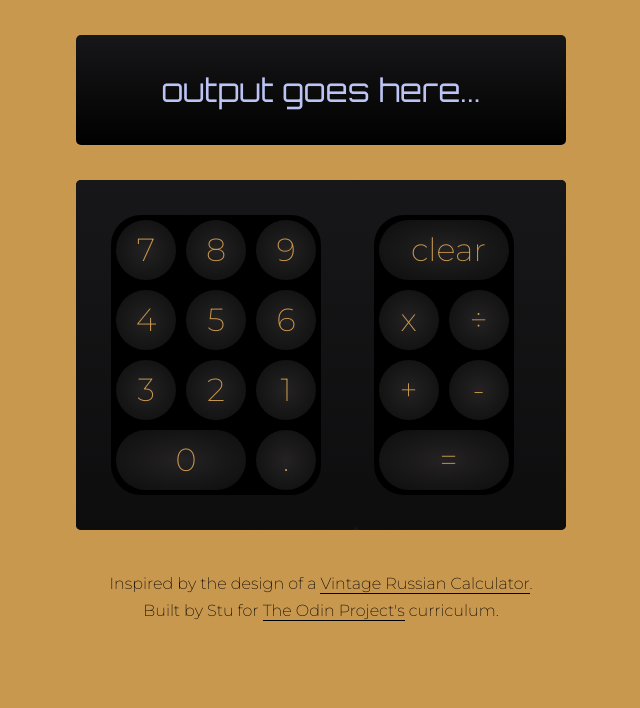
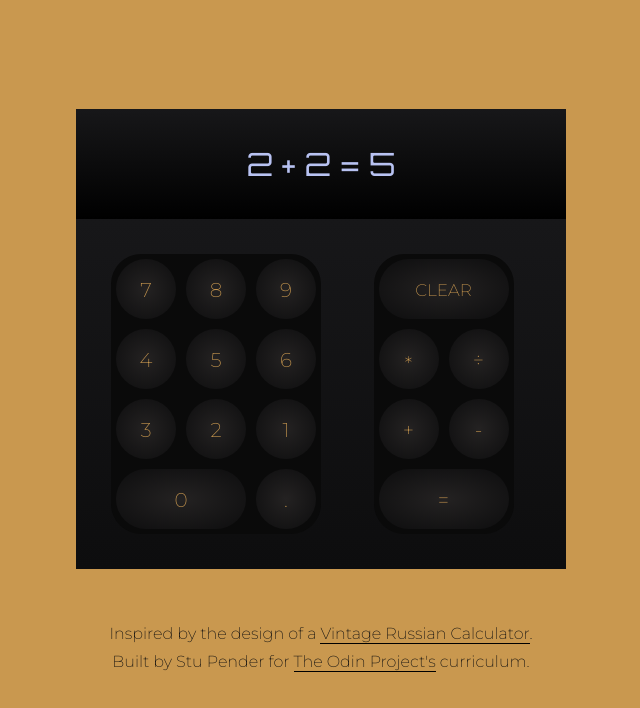
Before and after one commit to stupender/calculator, a plain HTML site: page index.html in a window 1280 px wide. Shown: the whole page, without its empty margins (319-959 px from the left). Drawn offline with Linux system fonts and the light colour scheme.

Commit message:
visual-tweaks

```diff
--- a/index.html
+++ b/index.html
@@ -3,7 +3,7 @@
     <head>
         <meta charset="utf-8">
         <meta name="viewport" content="width=device-width">
-        <title>Calculator</title>
+        <title>Calculator App</title>
         <script src="script.js"></script>
         <link href="style.css" rel="stylesheet" type="text/css">
         <link rel="preconnect" href="https://fonts.gstatic.com">
@@ -11,39 +11,42 @@
 
     </head>
     <body>
-        <div id='screen'>output goes here...</div>
+        <div id='vertical-center'>
+            <div id='flex-container'>
+                <div id='screen'>2 + 2 = 5</div>
                 <div id='container'>
                     <div class='buttons-left'>
                         <div class='button-holder-left'>
-                    <div class='button 7'><p class='btn-text'>7</p></div>
-                    <div class='button 7'><p class='btn-text'>8</p></div>
-                    <div class='button 7'><p class='btn-text'>9</p></div>
-                    <div class='button 7'><p class='btn-text'>4</p></div>
-                    <div class='button 7'><p class='btn-text'>5</p></div>
-                    <div class='button 7'><p class='btn-text'>6</p></div>
-                    <div class='button 7'><p class='btn-text'>3</p></div>
-                    <div class='button 7'><p class='btn-text'>2</p></div>
-                    <div class='button 7'><p class='btn-text'>1</p></div>
-                    <div class='button double-width 0'><p class='btn-text double-width-text'>0</p></div>
-                    <div class='button decimal'><p class='btn-text'>.</p></div>
+                            <button class='button 7'>7</button>
+                            <button class='button 8'>8</button>
+                            <button class='button 9'>9</button>
+                            <button class='button 4'>4</button>
+                            <button class='button 5'>5</button>
+                            <button class='button 6'>6</button>
+                            <button class='button 1'>3</button>
+                            <button class='button 2'>2</button>
+                            <button class='button 3'>1</button>
+                            <button class='button double-width 0'>0</button>
+                            <button class='button decimal'>.</button>
                         </div>
                     </div>
                     <div class='buttons-right'>
                         <div class='button-holder-right'>
-                    <div class='button double-width clear'><p class='btn-text double-width-text'>clear</p></div>
-                    <div class='button multiply'><p class='btn-text'>x</p></div>
-                    <div class='button divide'><p class='btn-text'>÷</p></div>
-                    <div class='button add'><p class='btn-text'>+</p></div>
-                    <div class='button subtract'><p class='btn-text'>-</p></div>
-                    <div class='button double-width equals'><p class='btn-text double-width-text'>=</p></div>
+                            <button class='button double-width clear'>CLEAR</button>
+                            <button class='button multiply'>*</button>
+                            <button class='button divide'>÷</button>
+                            <button class='button add'>+</button>
+                            <button class='button subtract'>-</button>
+                            <button class='button double-width equals'>=</button>
                         </div>
                     </div>
                 </div>
                 <p id='signoff'>
                     <!-- </br> -->
                     Inspired by the design of a <a href="https://alexanderw.artstation.com/projects/KayREB" id='links' target="_blank" rel="noopener noreferrer">Vintage Russian Calculator</a>.</br>
-            Built by Stu for <a href="https://theodinproject.com" id='links' target="_blank" rel="noopener noreferrer">The Odin Project's</a> curriculum.
+                    Built by Stu Pender for <a href="https://theodinproject.com" id='links' target="_blank" rel="noopener noreferrer">The Odin Project's</a> curriculum.
                 </p>
-
+            </div>
+        </div>
     </body>
 </html>
--- a/style.css
+++ b/style.css
@@ -1,55 +1,77 @@
+html {
+    background-color: #171719;
+    margin: 0;
+    padding: 0;
+    height: 100%;
+    width: 100%;
+}
+
 body {
     background-color: hsl(36deg 53% 55%);
-    padding: 35px 35px 0 35px;
-    margin: 0px;
+    padding: 0, 0;
+    margin: auto;
     height: 100%;
-    display: flex;
-    justify-content: center;
-    flex-direction: column;
-    justify-content: space-evenly;
-
-    align-items: center;
-
-}
-#container {
-    background-color: hsl(240deg 5% 9%);
-    color: #242222;
-    border-radius: 5px;
-    display: grid;
-    width: 490px;
-    grid-template-columns: auto auto;
+    width: 100%;
+    display: table;
 }
 
+#vertical-center {
+    display: table-cell;
+    vertical-align: middle;
+    margin: 0;
+    padding: 0, 0
+    text-align: center;
+}
+
+#flex-container {
+    display: flex;
+    flex-direction: column;
+    align-items: center;
+    justify-content: center;
+    align-content: space-around;
+}
 #screen {
+    /* border: 2px solid black; */
     background-image: linear-gradient(#171719, black);
-    border-radius: 5px;
-    color: hsl(232deg 74% 85%);
+    /* border-radius: 5px; */
+    color: #b8c2f2;
     font-family: 'Orbitron', sans-serif;
     font-size: 2em;
     text-align: center;
     width: 490px;
     padding-top: 35px;
     padding-bottom: 35px;
-    margin-bottom: 35px;
+    /* margin-bottom: 35px; */
+}
+
+#container {
+    /* border: 2x solid black; */
+    background-color: hsl(240deg 5% 9%);
+    color: #242222;
+    /* border-radius: 5px; */
+    display: grid;
+    width: 490px;
+    grid-template-columns: auto auto;
+}
+
+#signoff {
 }
 
 .buttons-left {
-    border-radius: 5px;
     padding: 35px 0px 35px 35px;
+    /* background-image: linear-gradient(#0d0d0e, #171719); */
     background-image: linear-gradient(#171719, #0d0d0e);
-
 }
 .buttons-right {
-    border-radius: 5px;
     padding: 35px 17.5px 35px 17.5px;
+    /* background-image: linear-gradient(#0d0d0e, #171719); */
     background-image: linear-gradient(#171719, #0d0d0e);
-
 }
 .button-holder-left {
     display: grid;
     grid-template-columns: 70px 70px 70px;
     grid-template-rows: 70px 70px 70px 70px;
-    background-color: black;
+    background-color: #0a0a0a;
     width: 210px;
     border-radius: 30px;
 }
@@ -57,12 +79,12 @@ body {
     display: grid;
     grid-template-columns: 70px 70px;
     grid-template-rows: 70px 70px 70px;
-    background-color: black;
+    background-color: #0a0a0a;
     width: 140px;
     border-radius: 30px;
 
 }
-.button {
+/* .button {
     background: radial-gradient(#242222, #0d0d0e);
     border-radius: 30px;
     text-align: center;
@@ -71,7 +93,7 @@ body {
     line-height: 60px;
     display: block;
     margin: 5px 5px 5px 5px;
-}
+} */
 .selected {
     background: radial-gradient(#181616, #000000);
 }
@@ -86,38 +108,79 @@ body {
 }
 
 .double-width-text {
-    width: 130px;
+    width: 123px;
     height: 60px;
     border-radius: 30px;
     text-align: center;
 }
-p {
+
+button {
+    background: radial-gradient(#242222, #0d0d0e);
+    text-align: center;
+
+    border-style: none;
     font-family: 'Montserrat', sans-serif;
-    font-size: 2em;
+    /* font-size: 2em; */
+    font-size: 1.25em;
+    color: hsl(36deg 53% 55%);
+    border-radius: 30px;
+    padding: auto;
+    margin: auto;
+    width: 60px;
+    height: 60px;
+    line-height: 60px;
+    display: block;
+    margin: 5px 5px 5px 5px;
+}
+button:focus {
+    outline: none;
+}
+button:active {
+    border: 1px solid #b8c3f275;
+    border-radius: 50px;
+    background: radial-gradient(#0d0d0e, #171719);
+
+}
+/* p {
+    font-family: 'Montserrat', sans-serif;
+    font-size: 1.25em;
     color: hsl(36deg 53% 55%);
     border-radius: 50%;
-    padding: 0 0;
-    margin: 0 0;
+    padding: auto;
+    margin: auto;
     width: 50px;
     height: 50px;
     line-height: 50px;
     display: block;
     margin: 5px 5px 5px 5px;
+} */
+
+.multiply {
+    line-height: 68px;
+}
+
+.clear {
+    font-size: 1.05em;
 }
 
 p#signoff {
     font-family: 'Montserrat', sans-serif;
     font-size: 1em;
-    color: black;
-    background-color: hsl(36deg 53% 55%);
+    color: #0d0d0e;
     width: 100%;
     text-align: center;
     line-height: 170%;
     padding-top: 35px;
 }
+
 #links {
-    color: black;
-    background-color: hsl(36deg 53% 55%);
+    color: #0d0d0e;
     text-decoration: none;
     border-bottom: 1px solid black;
 }
+
+#links:hover {
+    color: white;
+    border-bottom: 1px solid white;
+
+}
```
Lines whose indentation alone changed are shown as unchanged.
